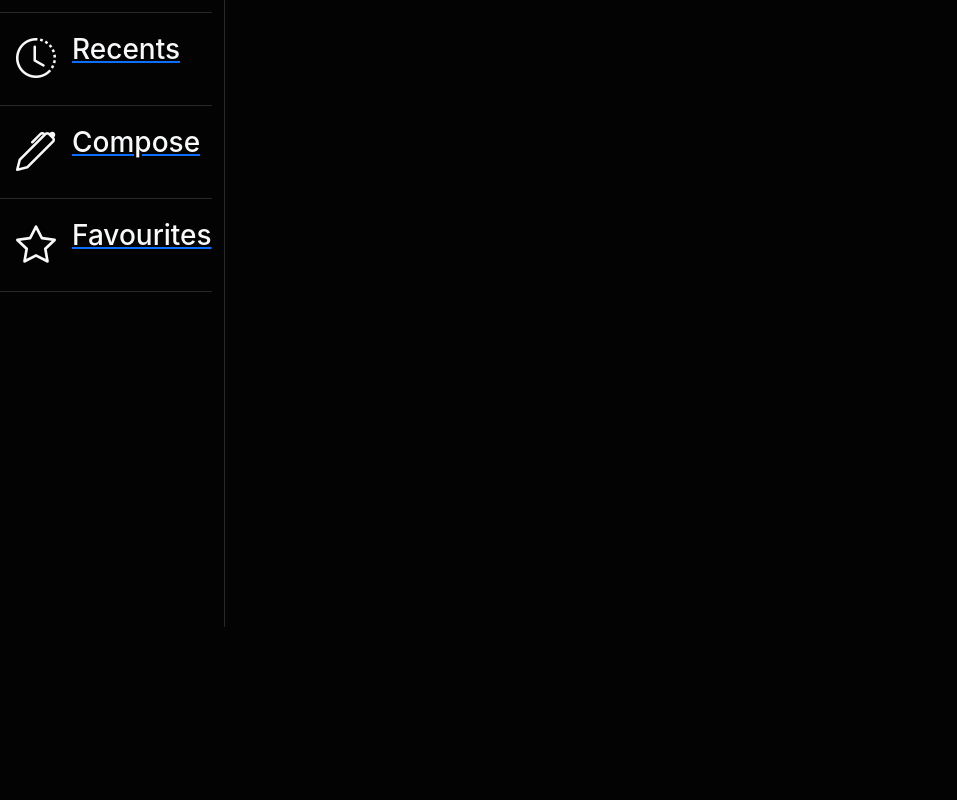
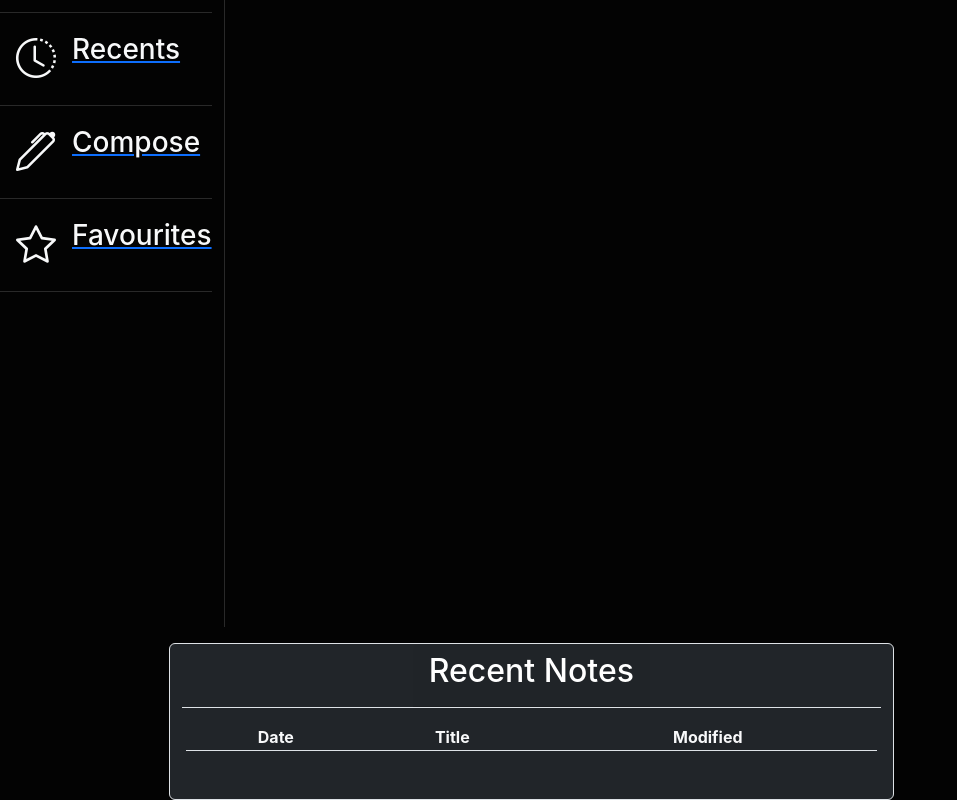
Before and after one commit to kiprudroid/React-Notes, a React (Create React App) app: page / in a window 1280 px wide. Shown: the part 243-1043 px from the top of the page, without its empty margins (0-957 px from the left). Before the commit the page ends 870 px from the top, so only its background shows below. Built offline with nearby package versions, Linux system fonts and the light colour scheme.

Commit message:
Improvement Again

```diff
--- a/src/home.js
+++ b/src/home.js
@@ -5,7 +5,33 @@ export default  function Home() {
     return(
         <div className="col-lg-10 col-md-10 col-sm-12">
        <div className = "row">
-        <div className="col-lg-8 col-md-8 col-sm-12 m-auto">
+        <div className="col-lg-8 col-md-8 col-sm-12 m-auto card mt-3 bg-dark border">
+            <div className="card-header m-auto">
+                <h1 className="text-center h2 text-white">
+                    Recent Notes
+                </h1>
+            </div>
+            <div className="card-body border-top">
+                <p class="text-center p text-light">
+                    <div className="row">
+
+                   <table className="table">
+                        <thead className="border-bottom">
+                            <th className="border-right border-white">
+                                Date
+                            </th>
+                            <th className="border-right">
+                                Title
+                            </th>
+                            <th>
+                                Modified
+                            </th>
+
+                        </thead>
+                   </table>
+                    </div>
+                </p>
+            </div>
 
         </div>
 
```
